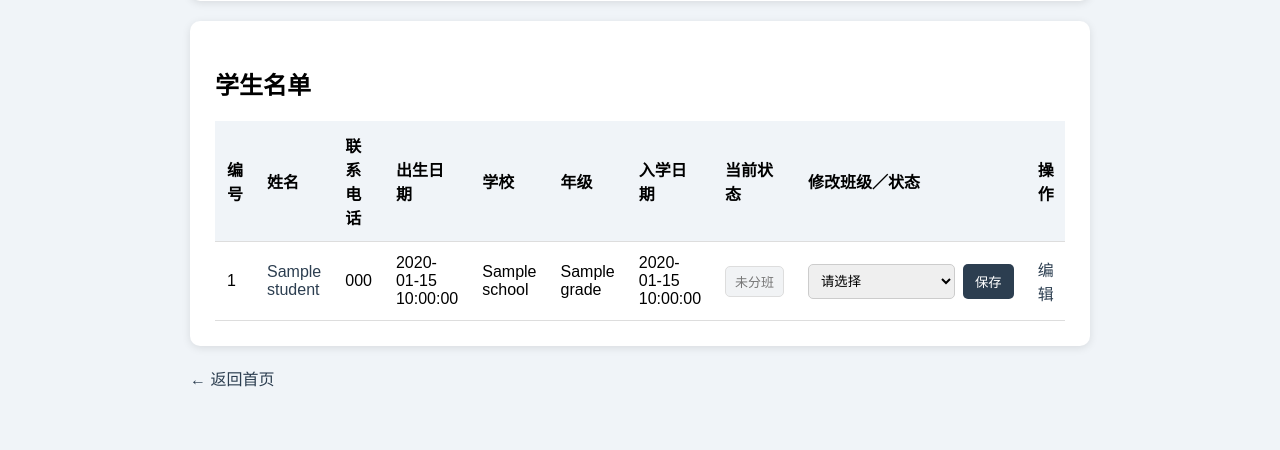
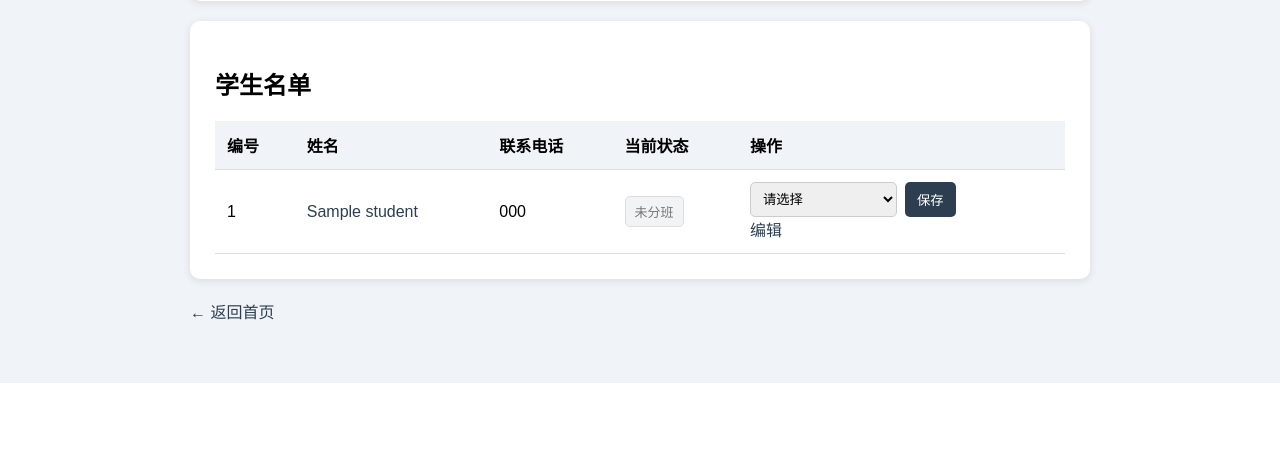
Before and after one commit to tongweichen/go-training-management-system, a Flask app: template templates/students.html in a window 1280 px wide. Shown: the part 878-1328 px from the top of the page. After the commit the page ends 1261 px from the top, so only its background shows below. Run offline with Flask 3, Linux system fonts and the light colour scheme; the template is opened without the code that fills it: most values are stand-ins (such as "Sample title", 1, 10 or a date in 2020).

Commit message:
Simplify student list layout

```diff
--- a/templates/students.html
+++ b/templates/students.html
@@ -202,12 +202,7 @@
                             <th>编号</th>
                             <th>姓名</th>
                             <th>联系电话</th>
-                            <th>出生日期</th>
-                            <th>学校</th>
-                            <th>年级</th>
-                            <th>入学日期</th>
                             <th>当前状态</th>
-                            <th>修改班级／状态</th>
                             <th>操作</th>
                         </tr>
                     </thead>
@@ -229,22 +224,6 @@
 
                             <td>
                                 {{ student.phone or "未填写" }}
-                            </td>
-
-                            <td>
-                                {{ student.birthday or "未填写" }}
-                            </td>
-
-                            <td>
-                                {{ student.school or "未填写" }}
-                            </td>
-
-                            <td>
-                                {{ student.grade or "未填写" }}
-                            </td>
-
-                            <td>
-                                {{ student.enrollment_date or "未填写" }}
                             </td>
 
                             <td>
@@ -307,9 +286,7 @@
                                         保存
                                     </button>
                                 </form>
-                            </td>
 
-                            <td>
                                 <a
                                     class="edit-link"
                                     href="{{ url_for('edit_student', student_id=student.id) }}"
```
